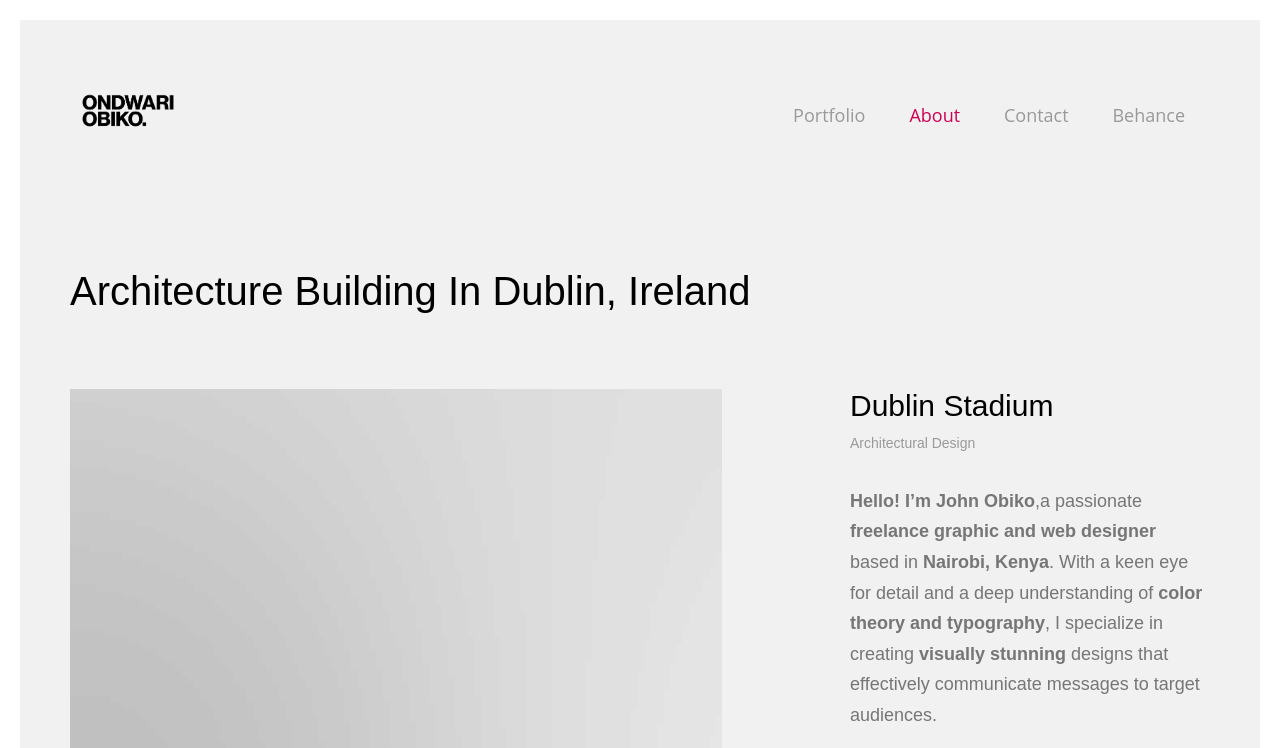
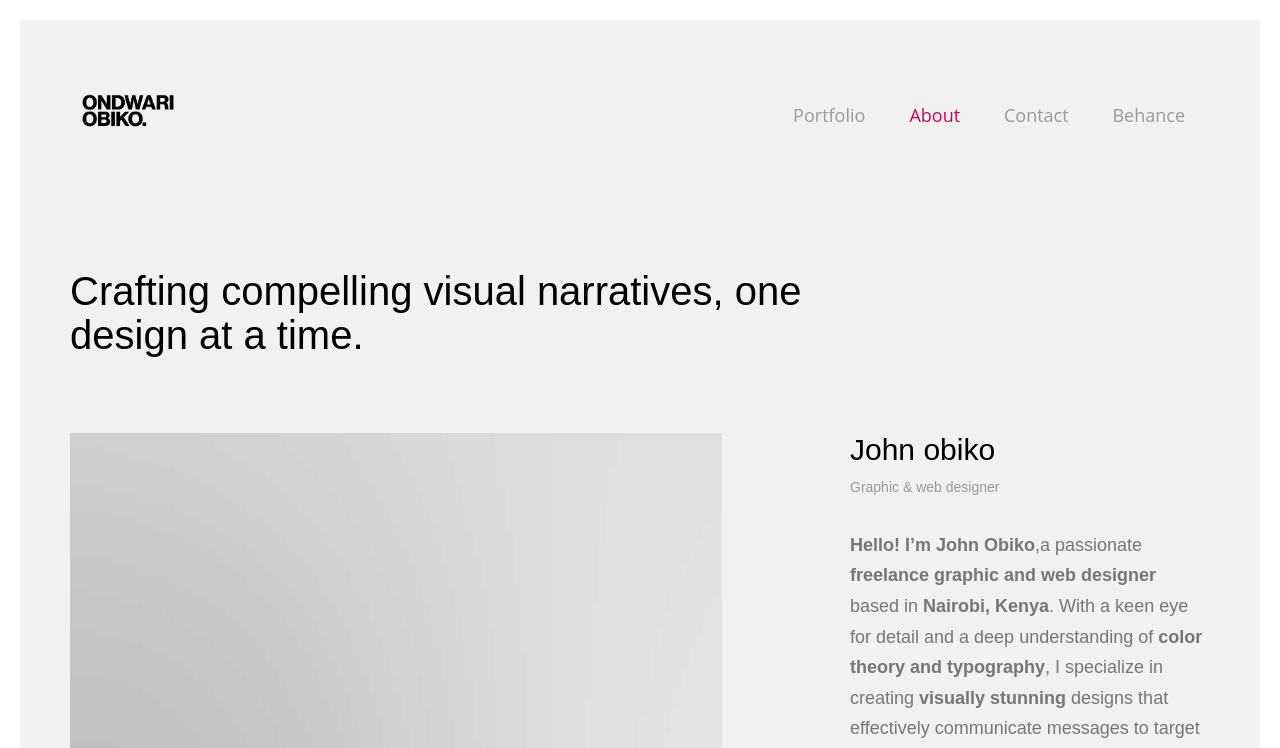
Before and after one commit to byu-pro/ondwariobiko, a plain HTML site: page about.html in a window 1280 px wide. Shown: the top 748 px of the page. Drawn offline with Linux system fonts and the light colour scheme; files whose address does not match are found by name; a web font is replaced by a local one.

Commit message:
hds.lhfd

```diff
--- a/about.html
+++ b/about.html
@@ -81,7 +81,7 @@
 		<div id="fh5co-intro">
 			<div class="row animate-box">
 				<div class="col-md-8 col-md-offset-2 col-md-pull-2">
-					<h2>Architecture Building In Dublin, Ireland</h2>
+					<h2>Crafting compelling visual narratives, one design at a time.</h2>
 				</div>
 			</div>
 		</div>
@@ -91,8 +91,8 @@
 				<div class="col-md-4 col-md-push-8 sticky-parent">
 					<div class="detail" id="sticky_item">
 						<div class="animate-box">
-							<h2>Dublin Stadium</h2>
-							<span>Architectural Design</span>
+							<h2>John obiko</h2>
+							<span>Graphic & web designer</span>
 							<p><strong>Hello! I’m John Obiko</strong>,a passionate <strong>freelance graphic and
 								web designer</strong> based in <strong>Nairobi, Kenya</strong>. With a keen eye for detail
 								and a deep understanding of <strong>color theory and typography</strong>, I specialize
```
